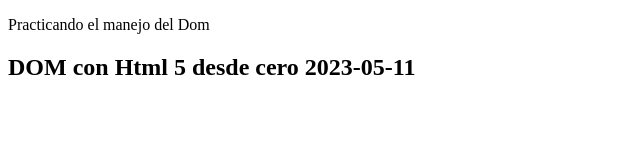
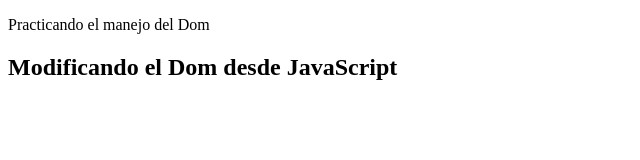
Before and after one commit to RoisChavez-02/Repositorio-de-Prueba, a plain HTML site: page index.html in a window 1280 px wide. Shown: the whole page, without its empty margins (0-640 px from the left). Drawn offline with Linux system fonts and the light colour scheme.

Commit message:
cuarto commint del dia 2022-05-11

```diff
--- a/index.html
+++ b/index.html
@@ -8,7 +8,7 @@
 </head>
 <body>
     <section class="container">
-        <h1>DOM con Html 5 desde cero 2023-05-11</h1>
+        <h1>Modificando el Dom desde JavaScript</h1>
     </section>
     <script src="script.js"></script>
 </body>
```
